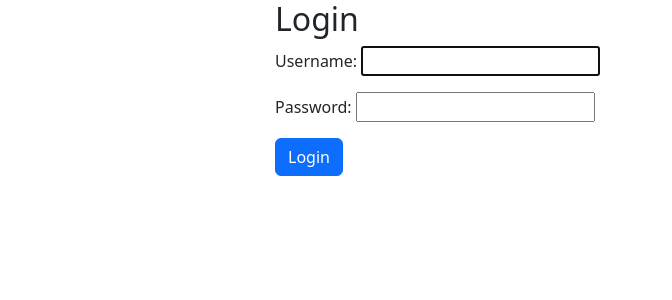
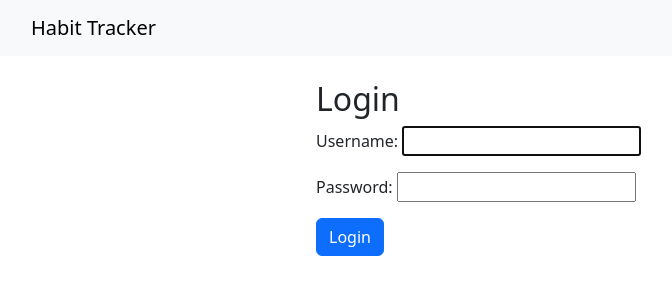
Before and after one commit to aishieee/p4-habit-tracker, a Django app: page / in a window 1280 px wide. Shown: the top 300 px of the page, without its empty margins (51-723 px from the left). Run offline with Django 5.2, Linux system fonts and the light colour scheme.

Commit message:
Add navigation bar linking to to habit list page, Add content block for dynamic page content

```diff
--- a/habits/templates/habits/base.html
+++ b/habits/templates/habits/base.html
@@ -5,13 +5,18 @@
     <title>{% block title %}Habit Tracker{% endblock %}</title>
     <link href="https://cdn.jsdelivr.net/npm/bootstrap@5.3.0/dist/css/bootstrap.min.css" rel="stylesheet">
     <meta name="viewport" content="width=device-width, initial-scale=1.0">
-    <title>Habit Tracker</title>
 </head>
 <body>
-    {% block content %}
-    <!-- content here -->
-    {% endblock %}
-</div>
+    <nav class="navbar navbar-expand-lg navbar-light bg-light mb-4">
+        <div class="container">
+            <a class="navbar-brand" href="{% url 'habits:habit_list' %}">Habit Tracker</a>
+        </div>
+    </nav>
+
+    <div class="container">
+        {% block content %}
+        {% endblock %}
+    </div>
 <script src="https://cdn.jsdelivr.net/npm/bootstrap@5.3.0/dist/js/bootstrap.bundle.min.js"></script>
 {% block extra_js %}
 {% endblock %}
```
